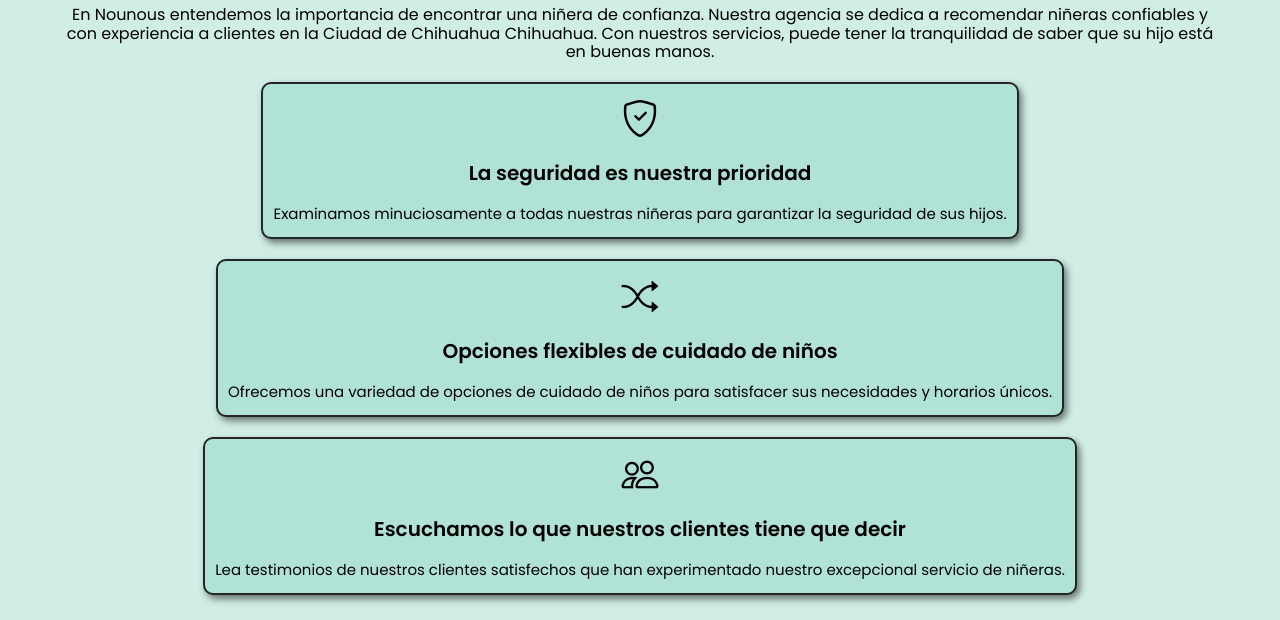
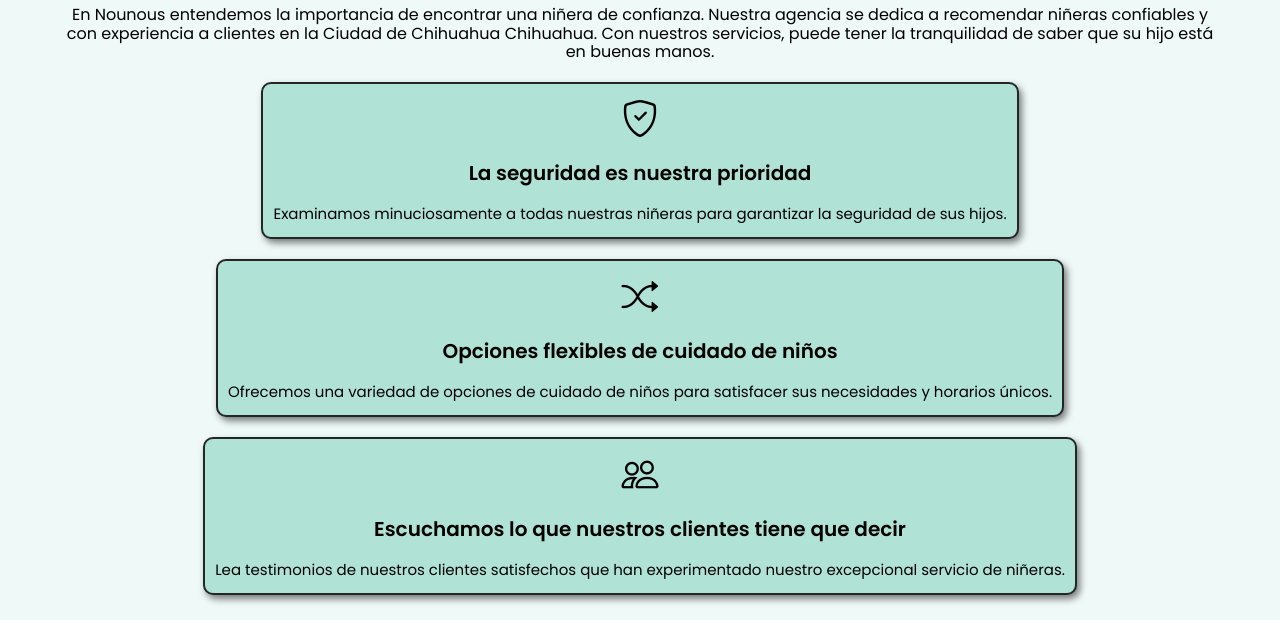
Before and after one commit to Camoralesh27/nounous_v3, a website: page index.html in a window 1280 px wide. Shown: the part 688-1308 px from the top of the page. Drawn offline with nearby package versions, Linux system fonts and the light colour scheme.

Commit message:
cambiando background color atributos

```diff
--- a/src/scss/ui/contenido/_atributos.scss
+++ b/src/scss/ui/contenido/_atributos.scss
@@ -4,7 +4,7 @@
 .atributos {
     padding-top: 2rem;
     padding: 2.5rem 2rem 2.5rem 2rem;
-    background-color: v.$blue2;
+    background-color: v.$blue1;
 
     &__heading {
         width: 75%;
```
Also changed, not shown: build/css/app.css, 1 other file.
